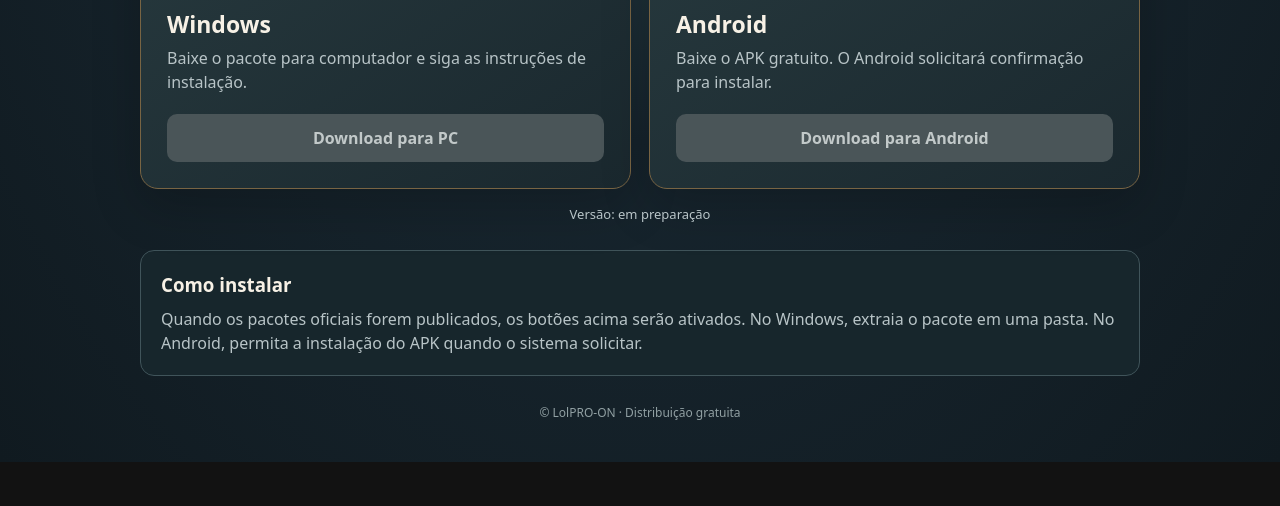
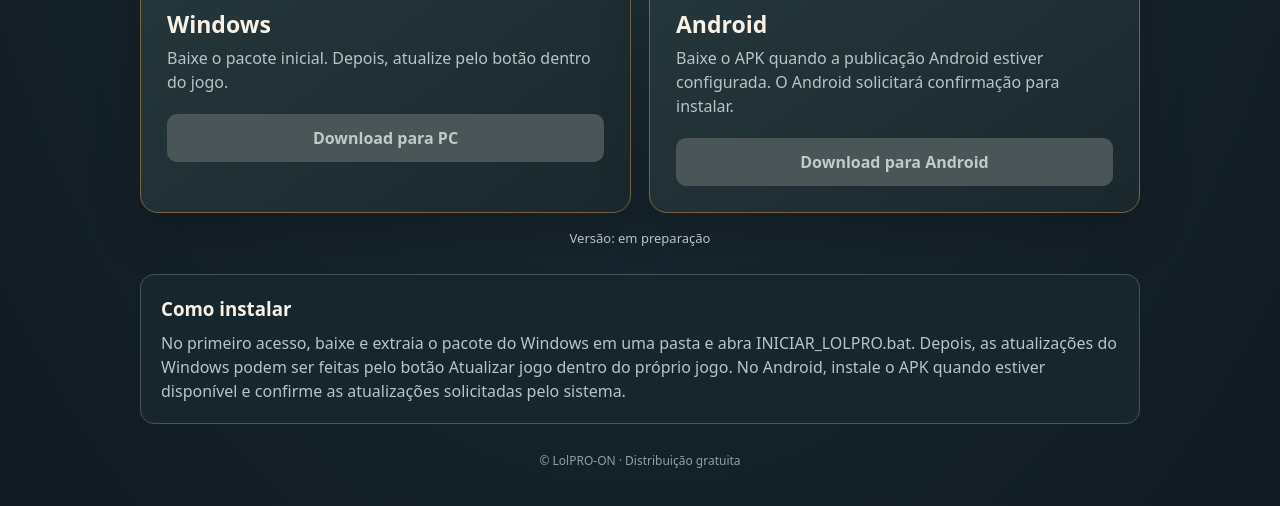
Before and after one commit to lolprogif/LolPRO-ON, a plain HTML site: page index.html in a window 1280 px wide. Shown: the part 540-1046 px from the top of the page. Before the commit the page ends 1002 px from the top, so only its background shows below. Drawn offline with Linux system fonts and the light colour scheme.

Commit message:
Adicionar cadastro simplificado e atualizador automático
Publicar builds Windows e APK Android quando a chave permanente estiver configurada; manter manifesto de atualizações sincronizado.

```diff
--- a/index.html
+++ b/index.html
@@ -31,13 +31,13 @@ footer{text-align:center;color:#91a0a3;font-size:12px;padding:28px 0 8px}
 </header>
 <h2>Escolha sua plataforma</h2>
 <section class="cards">
-<article class="card"><div class="icon">🖥️</div><h3>Windows</h3><p>Baixe o pacote para computador e siga as instruções de instalação.</p><a class="btn disabled" id="windows" href="#" aria-disabled="true">Download para PC</a></article>
-<article class="card"><div class="icon">📱</div><h3>Android</h3><p>Baixe o APK gratuito. O Android solicitará confirmação para instalar.</p><a class="btn disabled" id="android" href="#" aria-disabled="true">Download para Android</a></article>
+<article class="card"><div class="icon">🖥️</div><h3>Windows</h3><p>Baixe o pacote inicial. Depois, atualize pelo botão dentro do jogo.</p><a class="btn disabled" id="windows" href="#" aria-disabled="true">Download para PC</a></article>
+<article class="card"><div class="icon">📱</div><h3>Android</h3><p>Baixe o APK quando a publicação Android estiver configurada. O Android solicitará confirmação para instalar.</p><a class="btn disabled" id="android" href="#" aria-disabled="true">Download para Android</a></article>
 </section>
-<p class="small" id="version">Versão: aguardando primeira publicação</p>
-<section class="info"><h3>Como instalar</h3><p>Quando os pacotes oficiais forem publicados, os botões acima serão ativados. No Windows, extraia o pacote em uma pasta. No Android, permita a instalação do APK quando o sistema solicitar.</p></section>
+<p class="small" id="version">Versão: consultando publicação</p>
+<section class="info"><h3>Como instalar</h3><p>No primeiro acesso, baixe e extraia o pacote do Windows em uma pasta e abra INICIAR_LOLPRO.bat. Depois, as atualizações do Windows podem ser feitas pelo botão Atualizar jogo dentro do próprio jogo. No Android, instale o APK quando estiver disponível e confirme as atualizações solicitadas pelo sistema.</p></section>
 <footer>© LolPRO-ON · Distribuição gratuita</footer>
 </main>
 <script>
-(async()=>{const status=document.getElementById('status');try{const r=await fetch('./latest.json',{cache:'no-store'});if(!r.ok)throw new Error('manifest');const m=await r.json();document.getElementById('version').textContent='Versão: '+(m.version||'em preparação');for(const [id,key] of [['windows','windows_url'],['android','android_url']]){const a=document.getElementById(id);if(m[key]){a.href=m[key];a.classList.remove('disabled');a.removeAttribute('aria-disabled')}}const ready=m.windows_url&&m.android_url;status.textContent=ready?'Downloads gratuitos disponíveis · v'+m.version:'Primeira versão em preparação — downloads serão liberados aqui';}catch(e){status.textContent='Downloads gratuitos serão liberados nesta página após a publicação da primeira versão.'}})();
+(async()=>{const status=document.getElementById('status');try{const r=await fetch('./latest.json',{cache:'no-store'});if(!r.ok)throw new Error('manifest');const m=await r.json();document.getElementById('version').textContent='Versão: '+(m.version||'em preparação');for(const [id,key] of [['windows','windows_url'],['android','android_url']]){const a=document.getElementById(id);if(m[key]){a.href=m[key];a.classList.remove('disabled');a.removeAttribute('aria-disabled')}}const ready=!!m.windows_url;status.textContent=ready?'Download para Windows disponível · v'+m.version:'Primeira versão em preparação — downloads serão liberados aqui';}catch(e){status.textContent='Downloads gratuitos serão liberados nesta página após a publicação da primeira versão.'}})();
 </script></body></html>
```
Also changed, not shown: 5 other files.
